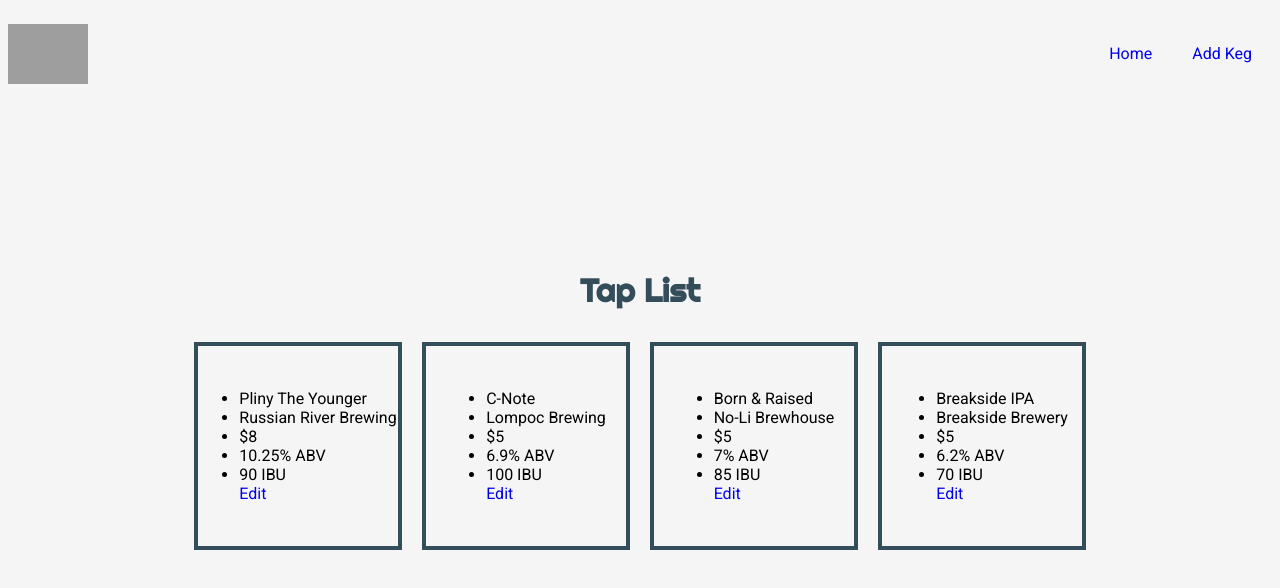
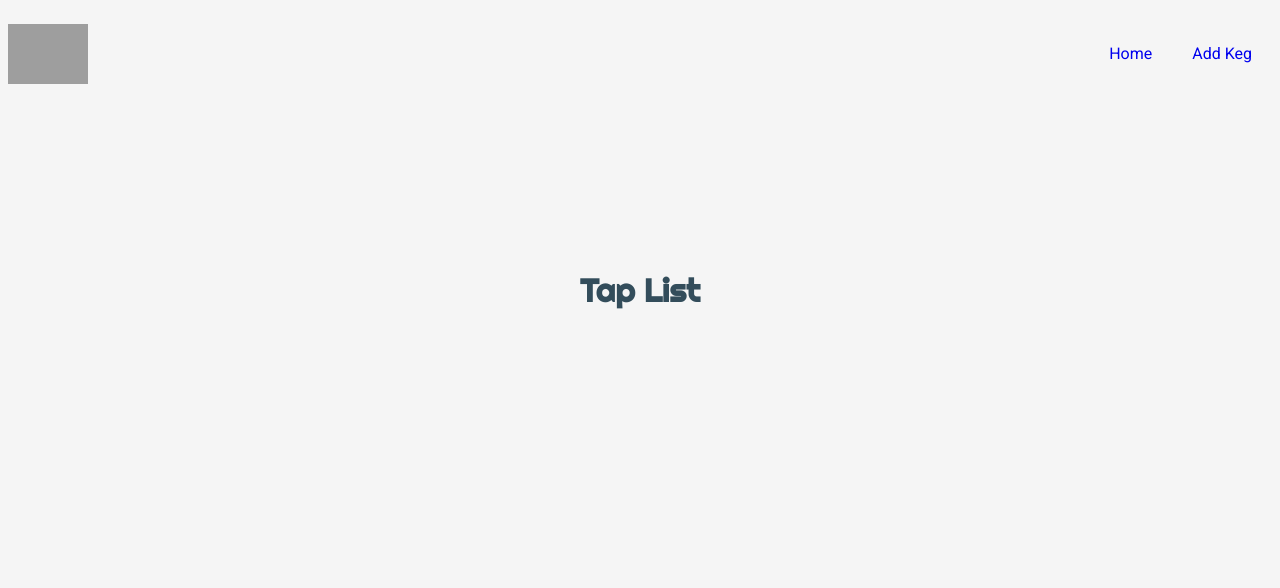
Before and after one commit to tbssnch/react-tap-list, a React app: page / in a window 1280 px wide. Shown: the top 588 px of the page. Built offline with nearby package versions, Linux system fonts and the light colour scheme; grey boxes are pictures that could not be loaded.

Commit message:
add ability for the user to add kegs to the tap list

```diff
--- a/src/components/AddKeg.jsx
+++ b/src/components/AddKeg.jsx
@@ -1,6 +1,7 @@
 import React from 'react';
+import PropTypes from 'prop-types';
 
-function AddKeg() {
+function AddKeg(props) {
   let _name = null;
   let _brewery = null;
   let _price = null;
@@ -10,6 +11,7 @@ function AddKeg() {
 
   function handleAddKeg(event){
     event.preventDefault();
+    props.onNewKeg({name: _name.value, brewery: _brewery.value, price: _price.value, abv: _abv.value, ibu: _ibu.value});
     _name.value = '';
     _brewery.value = '';
     _price.value = '';
@@ -76,4 +78,8 @@ function AddKeg() {
   );
 }
 
+AddKeg.propTypes = {
+  onNewKeg: PropTypes.func
+};
+
 export default AddKeg;
--- a/src/components/App.jsx
+++ b/src/components/App.jsx
@@ -11,8 +11,15 @@ class App extends React.Component {
   constructor(props) {
     super(props);
     this.state = {
-      masterKegList: {}
+      masterKegList: []
     };
+    this.handleAddKeg = this.handleAddKeg.bind(this);
+  }
+
+  handleAddKeg(newKeg){
+    const newMasterKegList = this.state.masterKegList.slice();
+    newMasterKegList.push(newKeg);
+    this.setState({masterKegList: newMasterKegList});
   }
 
   render(){
@@ -36,8 +43,8 @@ class App extends React.Component {
         <div>
           <Header />
           <Switch>
-            <Route exact path='/' component={KegList} />
-            <Route path='/AddKeg' component={AddKeg} />
+            <Route exact path='/' render={()=><KegList kegList={this.state.masterKegList} />} />
+            <Route path='/AddKeg' render={()=><AddKeg onNewKeg={this.handleAddKeg} />} />
             <Route path='/EditKeg' component={EditKeg} />
             <Route path='' component={Error404} />
           </Switch>
--- a/src/components/KegList.jsx
+++ b/src/components/KegList.jsx
@@ -1,39 +1,8 @@
 import React from 'react';
 import Keg from './Keg';
+import PropTypes from 'prop-types';
 
-var masterKegList = [
-  {
-    name: 'Pliny The Younger',
-    brewery: 'Russian River Brewing',
-    price: '$8',
-    abv: '10.25% ABV',
-    ibu: '90 IBU'
-  },
-  {
-    name: 'C-Note',
-    brewery: 'Lompoc Brewing',
-    price: '$5',
-    abv: '6.9% ABV',
-    ibu: '100 IBU'
-  },
-  {
-    name: 'Born & Raised',
-    brewery: 'No-Li Brewhouse',
-    price: '$5',
-    abv: '7% ABV',
-    ibu: '85 IBU'
-  },
-  {
-    name: 'Breakside IPA',
-    brewery: 'Breakside Brewery',
-    price: '$5',
-    abv: '6.2% ABV',
-    ibu: '70 IBU'
-  }
-
-];
-
-function KegList(){
+function KegList(props){
   return (
     <div className="keg-list">
       <style jsx>
@@ -60,7 +29,7 @@ function KegList(){
 
       <h1>Tap List</h1>
       <div className="keg-display">
-        {masterKegList.map((keg, index) =>
+        {props.kegList.map((keg, index) =>
           <Keg name={keg.name}
             brewery={keg.brewery}
             price={keg.price}
@@ -75,4 +44,8 @@ function KegList(){
   );
 }
 
+KegList.propTypes = {
+  kegList: PropTypes.array
+};
+
 export default KegList;
```
